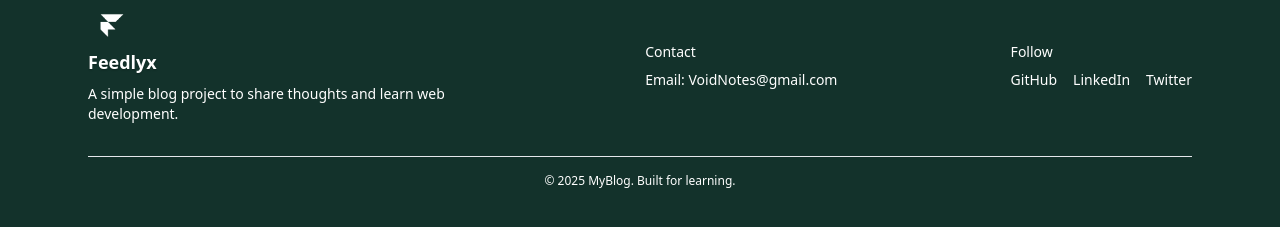
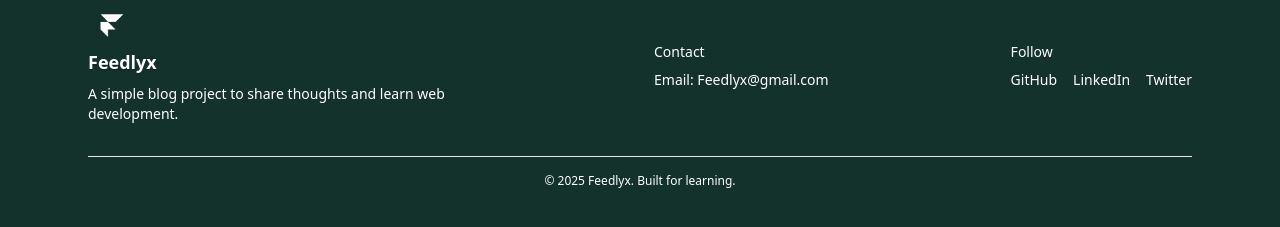
Before and after one commit to Prashantbhati7/Blog-Application, a React (Vite) app: page / in a window 1280 px wide. Shown: the part 213-440 px from the top of the page. Built offline with nearby package versions, Linux system fonts and the light colour scheme; no server answers.

Commit message:
feat: Update Footer contact email and branding, enhance form validation messages, and remove console logs for cleaner code

```diff
--- a/src/Component/Footer/Footer.jsx
+++ b/src/Component/Footer/Footer.jsx
@@ -23,7 +23,7 @@ function Footer() {
           {/* Contact */}
           <div className="space-y-2 text-sm">
             <h3 className="font-medium text-shadow-white">Contact</h3>
-            <p className="text-white">Email: VoidNotes@gmail.com</p>
+            <p className="text-white">Email: Feedlyx@gmail.com</p>
           </div>
 
           {/* Social Links */}
@@ -60,7 +60,7 @@ function Footer() {
 
         {/* Bottom */}
         <div className="mt-8 border-t border-gray-200 pt-4 text-center text-xs text-shadow-white">
-          © {new Date().getFullYear()} MyBlog. Built for learning.
+          © {new Date().getFullYear()} Feedlyx. Built for learning.
         </div>
 
       </div>
--- a/src/Component/PostForm/PostForm.jsx
+++ b/src/Component/PostForm/PostForm.jsx
@@ -11,10 +11,10 @@ import { useSelector } from "react-redux";
 
 
 function PostForm({post}) {
-    console.log("post data recived for form is ",post);
-    const {register,handleSubmit,watch,setValue,control,getValues} = useForm({defaultValues:{title:post?.title|| '' , slug:post?.slog || '', content:post?.content || '', status: post?.status || 'active'}});
+
+    const {register,handleSubmit,watch,setValue,control,getValues,formState:{errors}} = useForm({defaultValues:{title:post?.title|| '' , slug:post?.slog || '', content:post?.content || '', status: post?.status || 'active'}});
     const userData = useSelector((state)=>{
-        console.log("state is ",state);
+
          return state.userdata
         });
     const navigate = useNavigate();
@@ -27,15 +27,14 @@ function PostForm({post}) {
             }
             const dbpost = await PostService.updatePost(post.$id,{...data,featuredImage:file?file.$id:undefined});
             if (dbpost){
-                navigate(`post/${dbpost.$id}`)
+                navigate(`/`)
             }
 
         }
         else {        /// if there was not post means uploading not editiong
             console.log(data);
             const file = await PostService.uploadFile(data?.image?.[0]);
-            console.log("file is ",file);
-            console.log("userdata is ",userData);
+
             if (file){
                const post = await PostService.createPost({...data,featuredImage:file.$id ,userid:userData.$id});
                if (post){
@@ -70,12 +69,14 @@ function PostForm({post}) {
   return (
    <form className="flex flex-wrap" onSubmit={handleSubmit(submit)}>
     <div className="w-2/3 px-2">
-        <Input label='Title: ' placeholder='Title' className='mb-4' {...register("title",{required:true})}></Input>
+        <Input label='Title: ' placeholder='Title' className='mb-4' {...register("title",{required:"title is required !"})}></Input>
+        {errors.title && <div>{errors.title?.message || "email is invalid check it ! "}</div>}
         <Input label='Slug: ' placeholder='Slug' className='mb-4' {...register("slug",{required:true})} onInput={(e)=>{setValue("slug",slugTransform(e.currentTarget.value),{shouldValidate:true})}}></Input>
-        <RTE label="Content: " name="content" control={control} defaltValue={getValues("content")}></RTE>
+        <RTE label="Content: " name="content" control={control} defaltValue={getValues("content")}> </RTE>
     </div>
     <div className="w-1/3 px-2">
-        <Input label='Featured Image : ' type = "file" className="mb-4" accept='image/png image/jpg, image/jpeg , image/gif' {...register("image",{required:!post})}></Input>
+        <Input label='Featured Image : ' type = "file" className="mb-4" accept='image/png image/pdf  image/jpg, image/jpeg , image/gif' {...register("image",{required:post?false:"image is required !"})}></Input>
+        {errors.image && <div>{errors.image.message || "image is required !"}</div> }
         {post && (<div className="w-full mb-4">
             <img src={PostService.getFilePreview(post.featuredImage)} alt={post.title} className="rounded-lg"/>
         </div>)}
--- a/src/Pages/AllPosts.jsx
+++ b/src/Pages/AllPosts.jsx
@@ -8,11 +8,11 @@ function AllPosts() {
     const [allposts, setallposts] = useState([]);
     useEffect(()=>{
         PostService.getAllPost().then((data)=>{
-            console.log("got all posts from post service.getallpost",data);
+
             setallposts(data.rows);
-            console.log("posts are ",data.rows);
+
         }).finally(()=>{
-            console.log("got all posts ");
+
             setloading(false);
         })
     },[]);
--- a/src/Pages/Home.jsx
+++ b/src/Pages/Home.jsx
@@ -10,7 +10,7 @@ function Home() {
   useEffect(()=>{
     PostService.getAllPost().then((data)=>{
        if (data) {
-        console.log("posts are ",data.rows);
+
         setposts(data.rows);
 
        }
--- a/src/Pages/Post.jsx
+++ b/src/Pages/Post.jsx
@@ -30,7 +30,7 @@ function Post() {
 
     const deletePost = ()=>{
         PostService.deletePost(post.$id).then((status)=>{
-            console.log("post deleted and status is ",status);
+
             if (status){
                 PostService.deleteFile(post.featuredImage);
                 navigate('/')
--- a/src/Pages/SignUp.jsx
+++ b/src/Pages/SignUp.jsx
@@ -26,7 +26,7 @@ function SignUp() {
           }
       }
     }catch(error){
-       console.log("error in sign up : " , error);
+
        setError(error.message);
     }
   }
--- a/src/appwrite/config.js
+++ b/src/appwrite/config.js
@@ -15,7 +15,7 @@ export class Service{
 
     async createPost({title,slug,content,featuredImage,status,userid}){
         try{
-            console.log("title is ",title,"content is ",content);
+
             return await this.tableDB.createRow(conf.appwriteDBid,conf.appwriteCollectionId,slug,  // i am taking slug as rowid
                 {title,content,featuredImage,status,userid});
         }catch(error){
@@ -74,8 +74,7 @@ export class Service{
         }
     }
     getFilePreview(fileId){
-        console.log("file id is ",fileId);
-        console.log("response from appwrite file preview is ",this.bucket.getFileView(conf.appwriteBucketId,fileId));
+
         return this.bucket.getFileView(conf.appwriteBucketId,fileId)
     }
 };
```
Also changed, not shown: src/appwrite/auth.js (+3 -4 lines).
